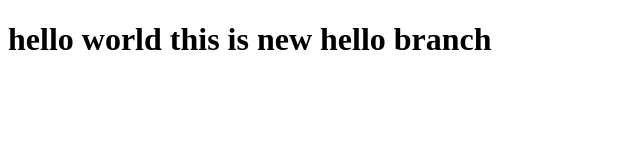
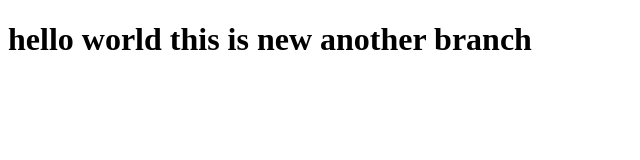
Before and after one commit to prashansh/try-outs, a plain HTML site: page index.html in a window 1280 px wide. Shown: the whole page, without its empty margins (0-640 px from the left). Drawn offline with Linux system fonts and the light colour scheme.

Commit message:
another commit

```diff
--- a/index.html
+++ b/index.html
@@ -6,6 +6,6 @@
     <title>Document</title>
 </head>
 <body>
-    <h1>hello world this is new hello branch</h1>
+    <h1>hello world this is new another branch</h1>
 </body>
 </html>
```
